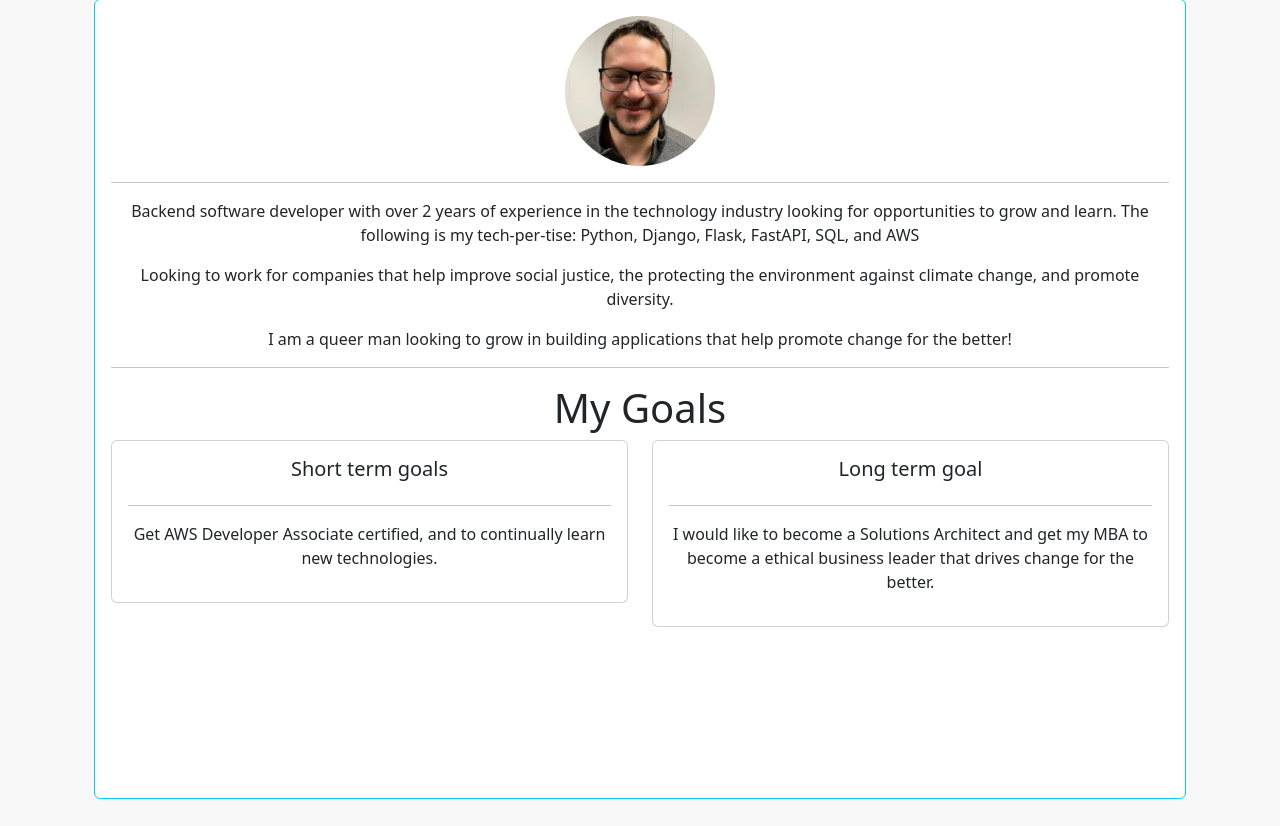
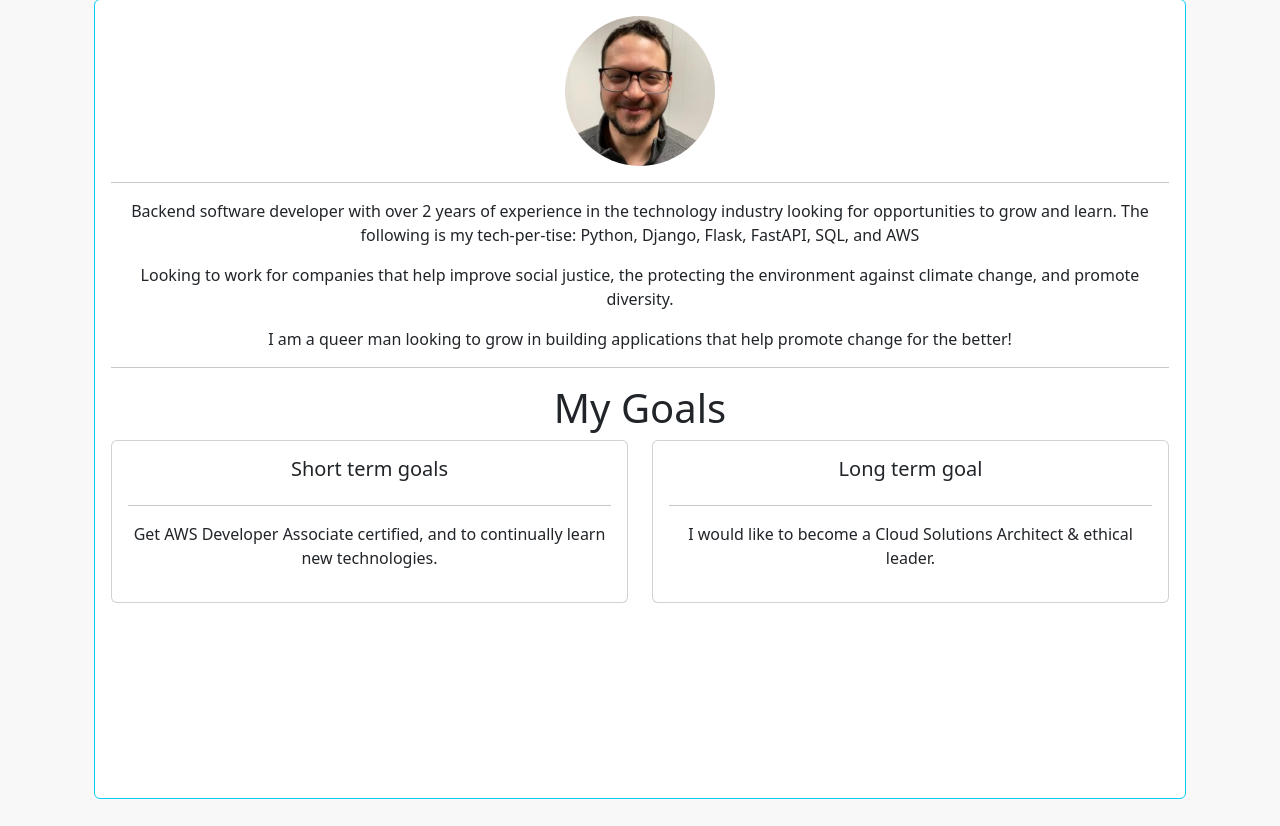
Before and after one commit to john-gartsu/portfolio, a Django app: template about/templates/about/about.html in a window 1280 px wide. Shown: the part 143-969 px from the top of the page. Run offline with Django 3.2, Linux system fonts and the light colour scheme; the template is opened without the code that fills it, so the values that code supplies are empty.

Commit message:
merge aboutapp branch improvement

```diff
--- a/about/templates/about/about.html
+++ b/about/templates/about/about.html
@@ -31,7 +31,7 @@
         <div class="card card-body h-80 center">
             <h5>Long term goal</h5>
             <hr>
-            <p>I would like to become a Solutions Architect and get my MBA to become a ethical business leader that drives change for the better.</p>
+            <p>I would like to become a Cloud Solutions Architect & ethical leader.</p>
         </div>
     </div>
 </div>
```
